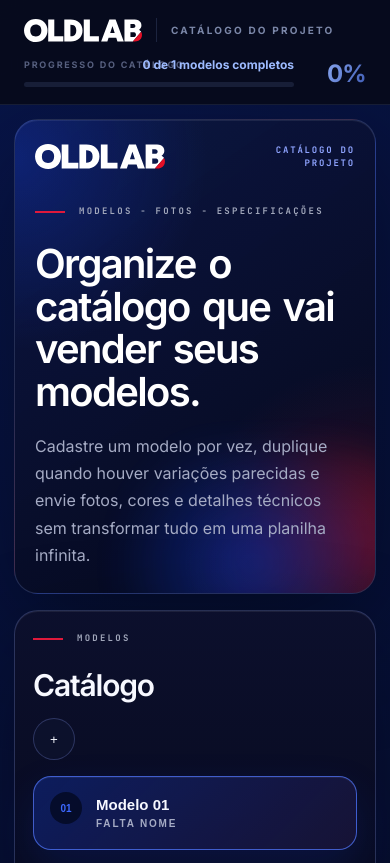
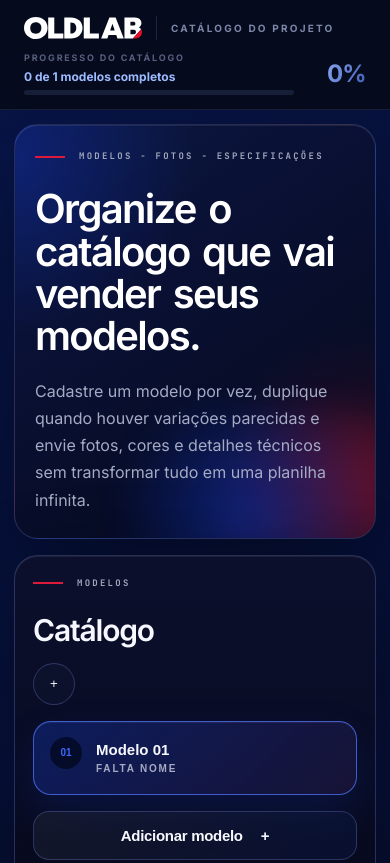
Before and after one commit to designconverte/old-lab-preview, a website built with Vite: page catalogo/index.html in a window 390 px wide. Shown: the top 863 px of the page. Built offline with nearby package versions, Linux system fonts and the light colour scheme; a web font is replaced by a local one.

Commit message:
fix(catalogo): sticky header, progresso mobile, logo duplicado e rodapo
- overflow-x: clip no body para nao quebrar position: sticky do topbar
- empilha label de progresso no mobile (<=1080px) evitando sobreposicao
- remove logo duplicado do card hero (ja existe no topbar)
- remove frase sobre integracao N8N do rodape

Co-Authored-By: Claude Opus 4.8 <noreply@anthropic.com>

```diff
--- a/catalogo/index.html
+++ b/catalogo/index.html
@@ -60,10 +60,6 @@
     <main class="catalog-shell">
       <section class="catalog-hero" aria-labelledby="catalog-title">
         <div class="briefing-ambient" aria-hidden="true"></div>
-        <div class="briefing-brand">
-          <img src="/logo_oldlab/logo_white.svg" width="174" height="34" alt="Old Lab" />
-          <span>Catálogo do projeto</span>
-        </div>
 
         <div class="briefing-copy catalog-copy">
           <p class="eyebrow">Modelos - fotos - especificações</p>
@@ -288,10 +284,7 @@
           </div>
 
           <div class="briefing-form-footer catalog-form-footer">
-            <p>
-              Você pode cadastrar quantos modelos precisar. Quando a integração N8N estiver ativa,
-              todos os modelos serão enviados em um pacote único com JSON estruturado e fotos anexadas.
-            </p>
+            <p>Você pode cadastrar quantos modelos precisar.</p>
             <button class="button button-primary catalog-submit" type="submit">
               Enviar catálogo para Old Lab
               <span aria-hidden="true">&rarr;</span>
--- a/src/style.css
+++ b/src/style.css
@@ -1983,7 +1983,7 @@ body.modal-open {
 }
 
 .catalog-page {
-  overflow-x: hidden;
+  overflow-x: clip;
 }
 
 .catalog-topbar {
@@ -3260,6 +3260,11 @@ body.modal-open {
   .catalog-hero .catalog-progress-card {
     display: none;
   }
+
+  .catalog-topbar-progress strong {
+    margin-top: 0;
+    justify-self: start;
+  }
 }
 
 @media (max-width: 800px) {
```
